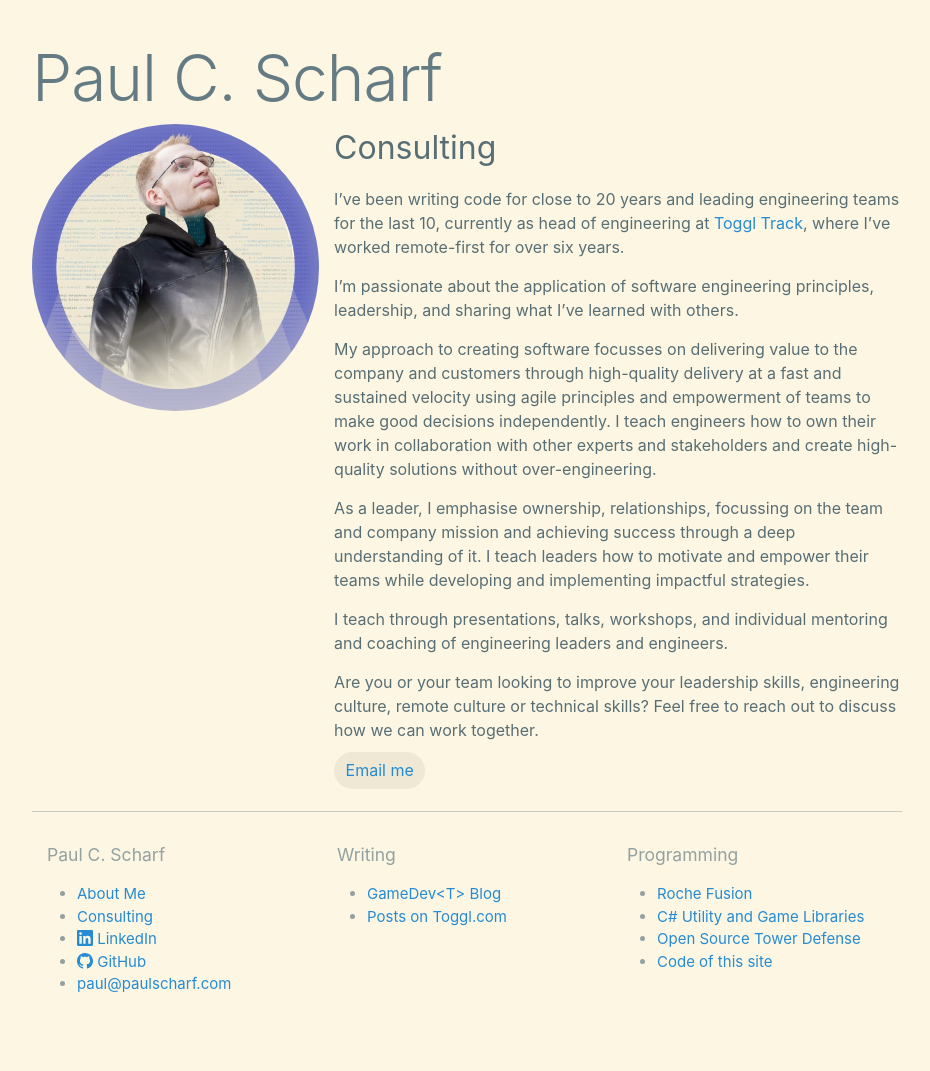
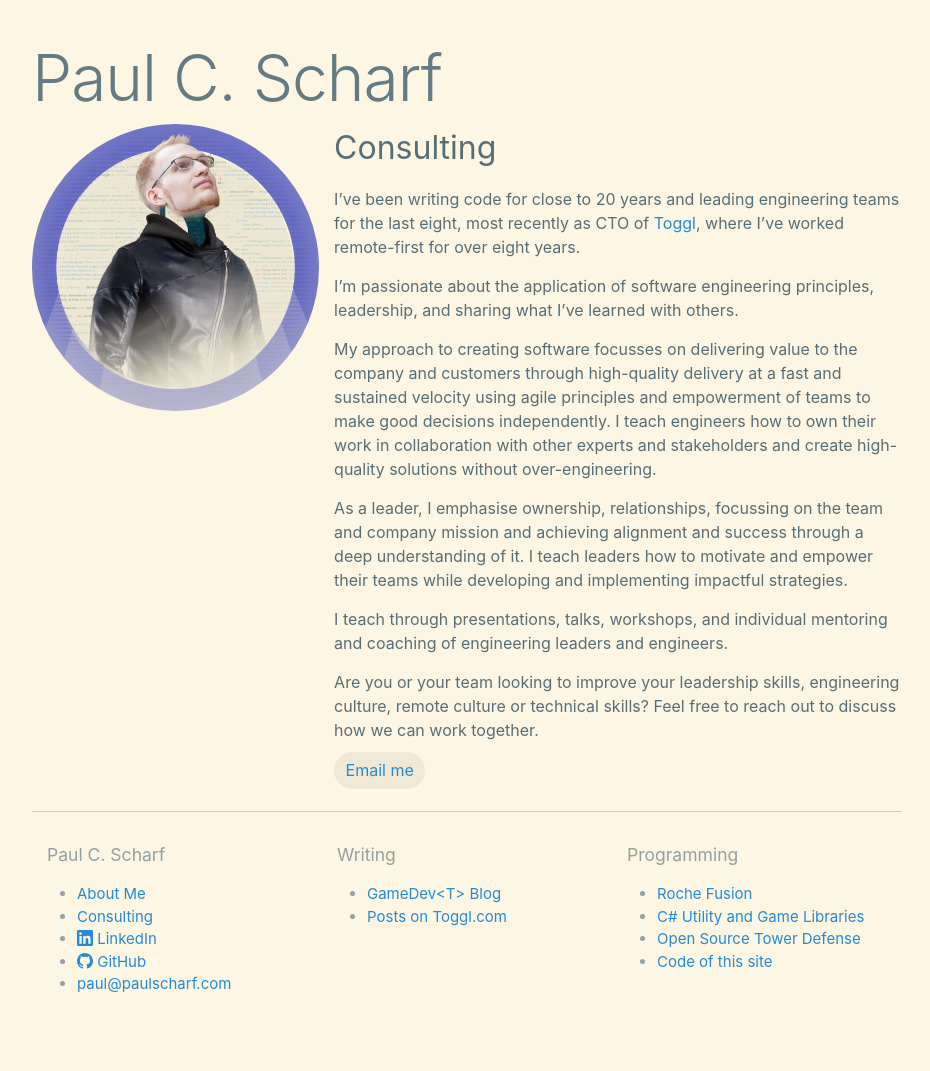
Before and after one commit to amulware/amulware.github.io, a Jekyll site: the page built from consulting.md, in a window 1280 px wide. Shown: the whole page, without its empty margins (173-1103 px from the left). Built offline with Jekyll 4.4.1, drawn with Linux system fonts in a browser that asks for light colours; our own code applies the rules of GitHub Pages for plain Markdown files.

Commit message:
Update consulting.md

```diff
--- a/consulting.md
+++ b/consulting.md
@@ -5,14 +5,14 @@ hide-nav: true
 
 # Consulting
 
-I've been writing code for close to 20 years and leading engineering teams for the last 10, currently as head of engineering at [Toggl Track](https://toggl.com/mission/ "About Toggl"), where I've worked remote-first for over six years.
+I've been writing code for close to 20 years and leading engineering teams for the last eight, most recently as CTO of [Toggl](https://toggl.com/mission/ "About Toggl"), where I've worked remote-first for over eight years.
 
 I'm passionate about the application of software engineering principles, leadership, and sharing what I've learned with others.
 
 My approach to creating software focusses on delivering value to the company and customers through high-quality delivery at a fast and sustained velocity using agile principles and empowerment of teams to make good decisions independently.
 I teach engineers how to own their work in collaboration with other experts and stakeholders and create high-quality solutions without over-engineering.
 
-As a leader, I emphasise ownership, relationships, focussing on the team and company mission and achieving success through a deep understanding of it. I teach leaders how to motivate and empower their teams while developing and implementing impactful strategies.
+As a leader, I emphasise ownership, relationships, focussing on the team and company mission and achieving alignment and success through a deep understanding of it. I teach leaders how to motivate and empower their teams while developing and implementing impactful strategies.
 
 I teach through presentations, talks, workshops, and individual mentoring and coaching of engineering leaders and engineers.
 
```
